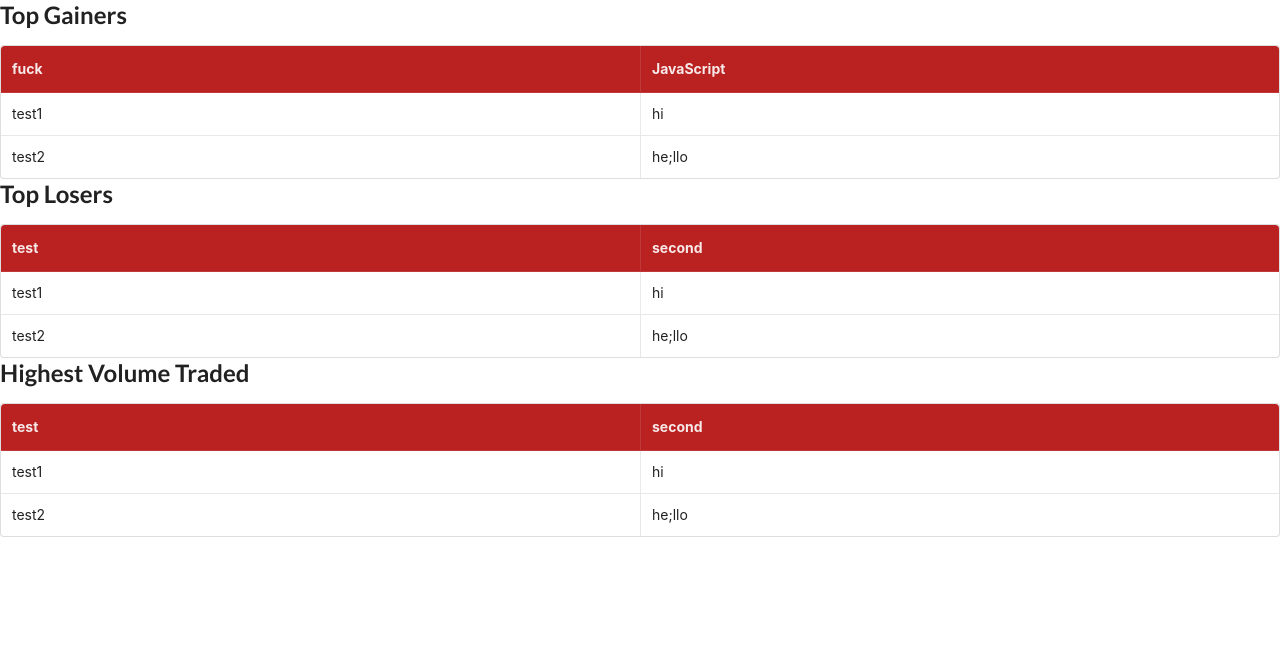
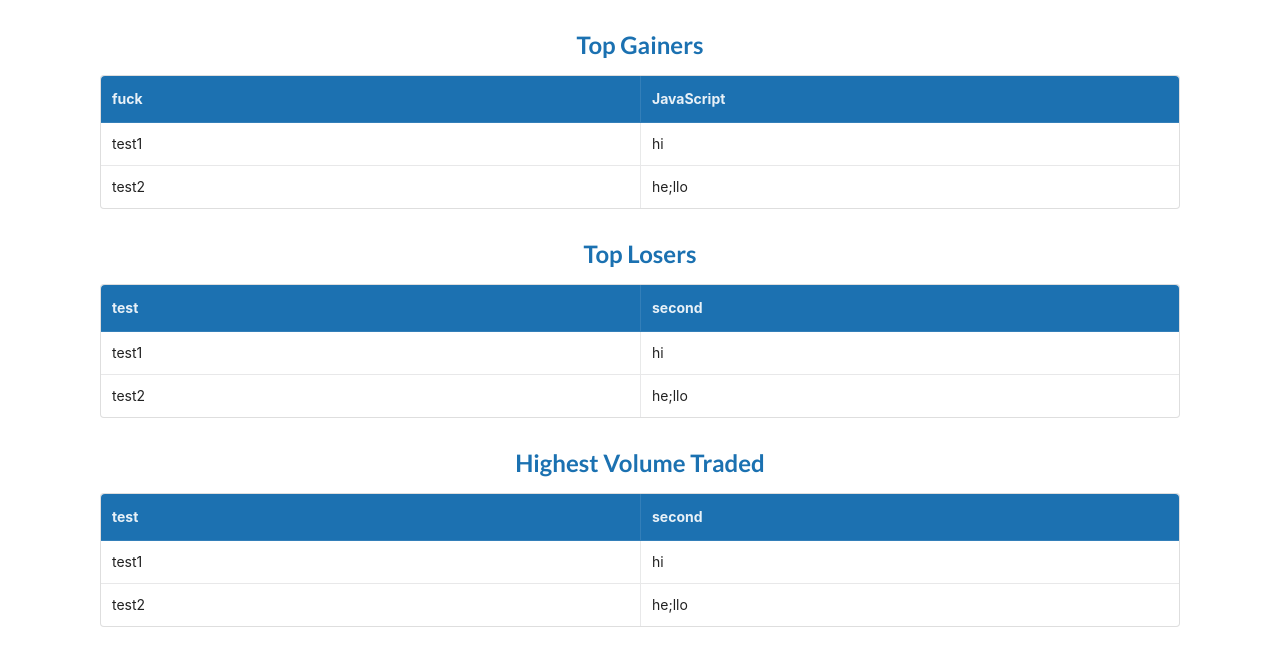
Before and after one commit to ShaylanDias/StockAssistant, a React (Create React App) app: page / in a window 1280 px wide. Shown: the top 666 px of the page. Built offline with nearby package versions, Linux system fonts and the light colour scheme.

Commit message:
Still need to do api calls oops

```diff
--- a/src/TablePage.js
+++ b/src/TablePage.js
@@ -34,8 +34,8 @@ export default class TablePage extends React.Component {
   generateTable(name, header, rows) {
     return (
       <>
-      <body >
-      <h2>{name}</h2>
+      <body style = {tableStyle}>
+      <h2 style={titleStyle}>{name}</h2>
       <table class="ui fixed celled table">
       <thead>
           {this.generateHeader(header)}
@@ -77,7 +77,7 @@ export default class TablePage extends React.Component {
   generateHeader(header) {
     return (
       <>
-      <tr class="ui inverted red table">
+      <tr class="ui inverted blue table">
       {header.map((value) => {
           return <th>{value}</th>
       })}
@@ -95,6 +95,17 @@ class Table {
       this.rows = rows
     }
 }
+
+var titleStyle = {
+  color: '#1b71b1',
+  'text-align': 'center'
+};
+
+var tableStyle = {
+  'margin-top': '30px',
+  'margin-left': '100px',
+  'margin-right': '100px'
+};
 
 // function generateTable(name, header, rows) {
 //   return (
```
